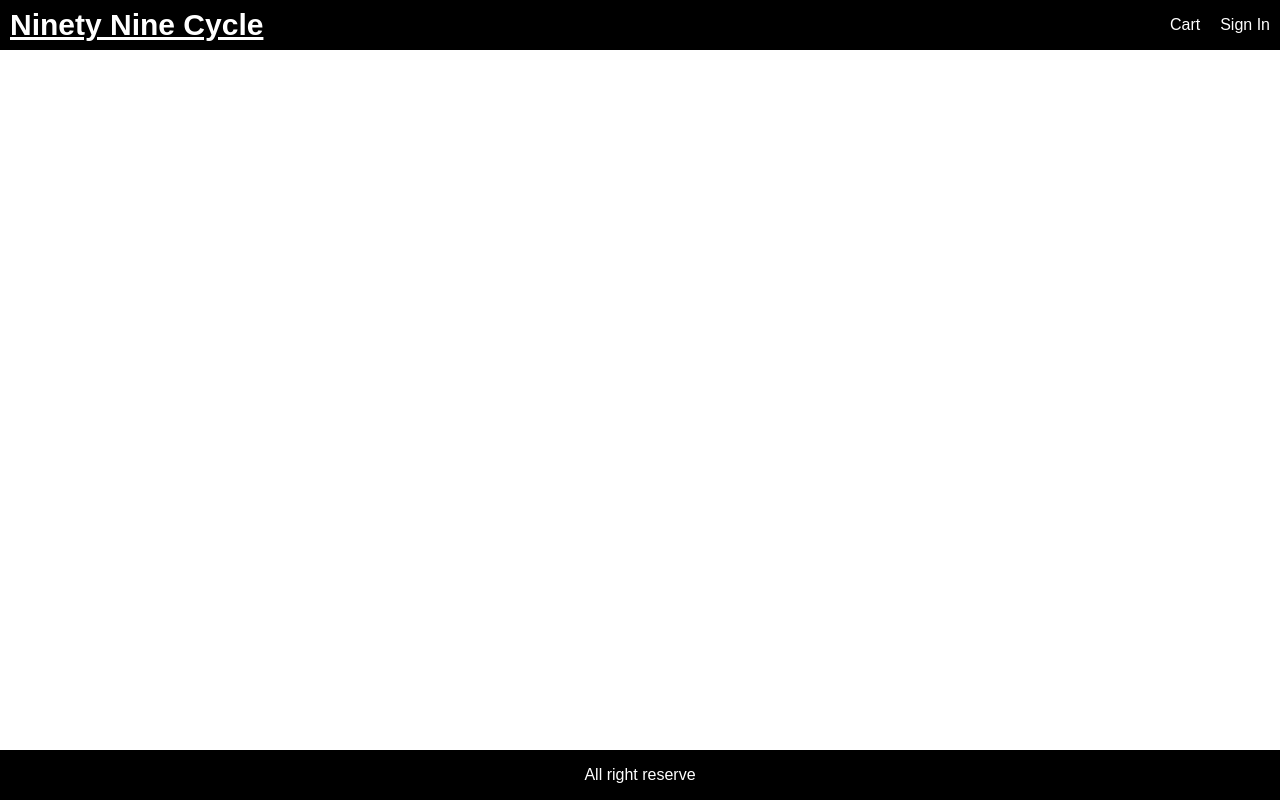
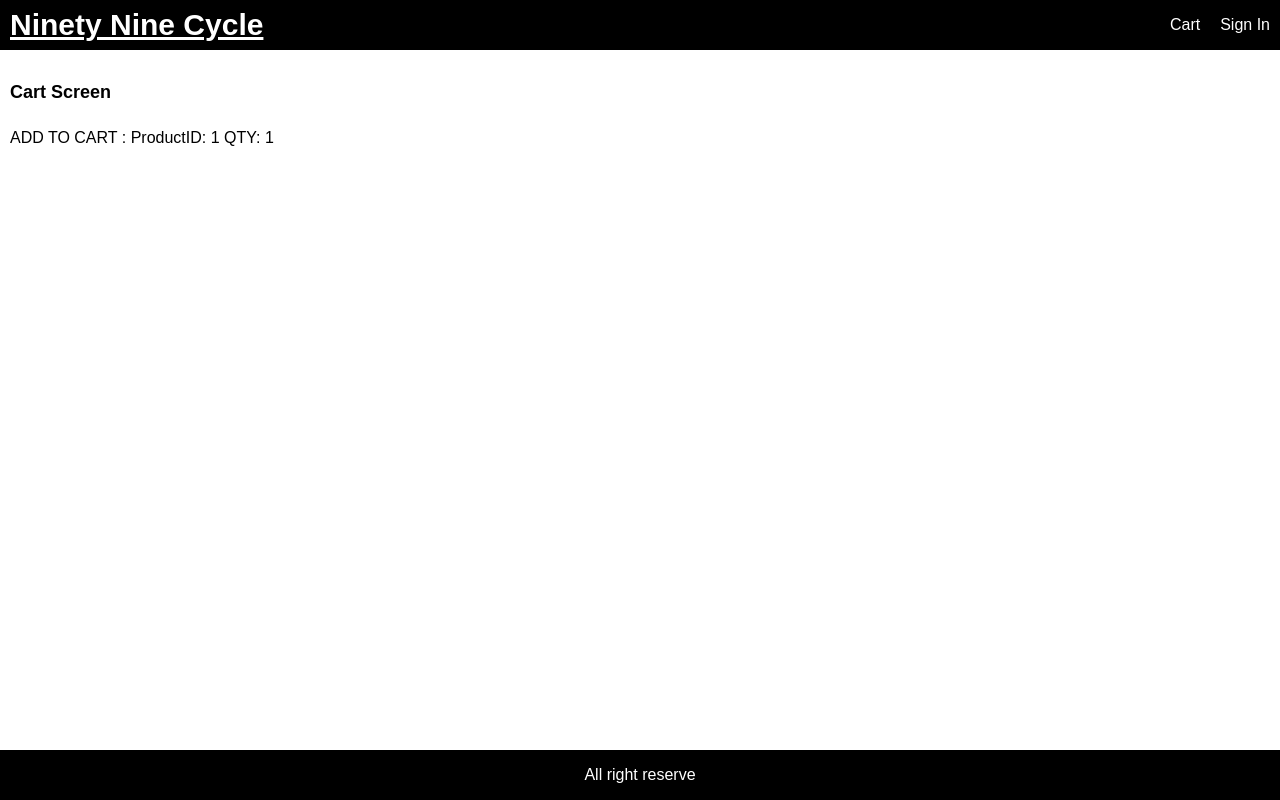
Before and after one commit to hieptien0512/final-app, a React (Create React App) app in the folder frontend/: page /cart/1 in a window 1280 px wide. Built offline with nearby package versions, Linux system fonts and the light colour scheme.

Commit message:
share code on github

```diff
--- a/frontend/src/App.js
+++ b/frontend/src/App.js
@@ -1,4 +1,5 @@
 import { BrowserRouter, Route } from "react-router-dom";
+import CartScreen from "./screens/CartScreen";
 import HomeScreen from "./screens/HomeScreen";
 import ProductScreen from "./screens/ProductScreen";
 
@@ -18,6 +19,7 @@
           </div>
         </header>
         <main>
+          <Route path="/cart/:id?" component={CartScreen}></Route>
           <Route path="/product/:id" component={ProductScreen} exact></Route>
           <Route path="/" component={HomeScreen} exact></Route>
         </main>
--- a/frontend/src/index.css
+++ b/frontend/src/index.css
@@ -67,6 +67,9 @@
 li {
   margin-top: 1rem;
 }
+input,
+select,
+textarea,
 button {
   padding: 1rem;
   border-radius: 0.5rem;
@@ -84,6 +87,9 @@
 button.block {
   width: 100%;
 }
+input:hover,
+select:hover,
+textarea:hover,
 button:hover {
   border: 0.1rem #404040 solid;
 }
--- /dev/null
+++ b/frontend/src/screens/CartScreen.js
@@ -0,0 +1,16 @@
+import React from "react";
+
+export default function CartScreen(props) {
+  const productId = props.match.params.id;
+  const qty = props.location.search
+    ? Number(props.location.search.split("=")[1])
+    : 1;
+  return (
+    <div>
+      <h1>Cart Screen</h1>
+      <p>
+        ADD TO CART : ProductID: {productId} QTY: {qty}
+      </p>
+    </div>
+  );
+}
--- a/frontend/src/screens/ProductScreen.js
+++ b/frontend/src/screens/ProductScreen.js
@@ -1,4 +1,4 @@
-import React, { useEffect } from "react";
+import React, { useEffect, useState } from "react";
 import { useDispatch, useSelector } from "react-redux";
 import { Link } from "react-router-dom";
 import LoadingBox from "../components/LoadingBox";
@@ -9,12 +9,17 @@
 export default function HomeScreen(props) {
   const dispatch = useDispatch();
   const productId = props.match.params.id;
+  const [qty, setQty] = useState(1);
   const productDetails = useSelector((state) => state.productDetails);
   const { loading, error, product } = productDetails;
 
   useEffect(() => {
     dispatch(detailsProduct(productId));
   }, [dispatch, productId]);
+
+  const addToCartHandler = () => {
+    props.history.push(`/cart/${productId}?qty=${qty}`);
+  };
 
   return (
     <div>
@@ -72,9 +77,37 @@
                       </div>
                     </div>
                   </li>
-                  <li>
-                    <button className="primary block">Add to Cart</button>
-                  </li>
+                  {product.countInStock > 0 && (
+                    <>
+                      <li>
+                        <div className="row">
+                          <div>Qty</div>
+                          <div>
+                            <select
+                              value={qty}
+                              onChange={(e) => setQty(e.target.value)}
+                            >
+                              {[...Array(product.countInStock).keys()].map(
+                                (x) => (
+                                  <option key={x + 1} value={x + 1}>
+                                    {x + 1}
+                                  </option>
+                                )
+                              )}
+                            </select>
+                          </div>
+                        </div>
+                      </li>
+                      <li>
+                        <button
+                          onClick={addToCartHandler}
+                          className="primary block"
+                        >
+                          Add to Cart
+                        </button>
+                      </li>
+                    </>
+                  )}
                 </ul>
               </div>
             </div>
```
